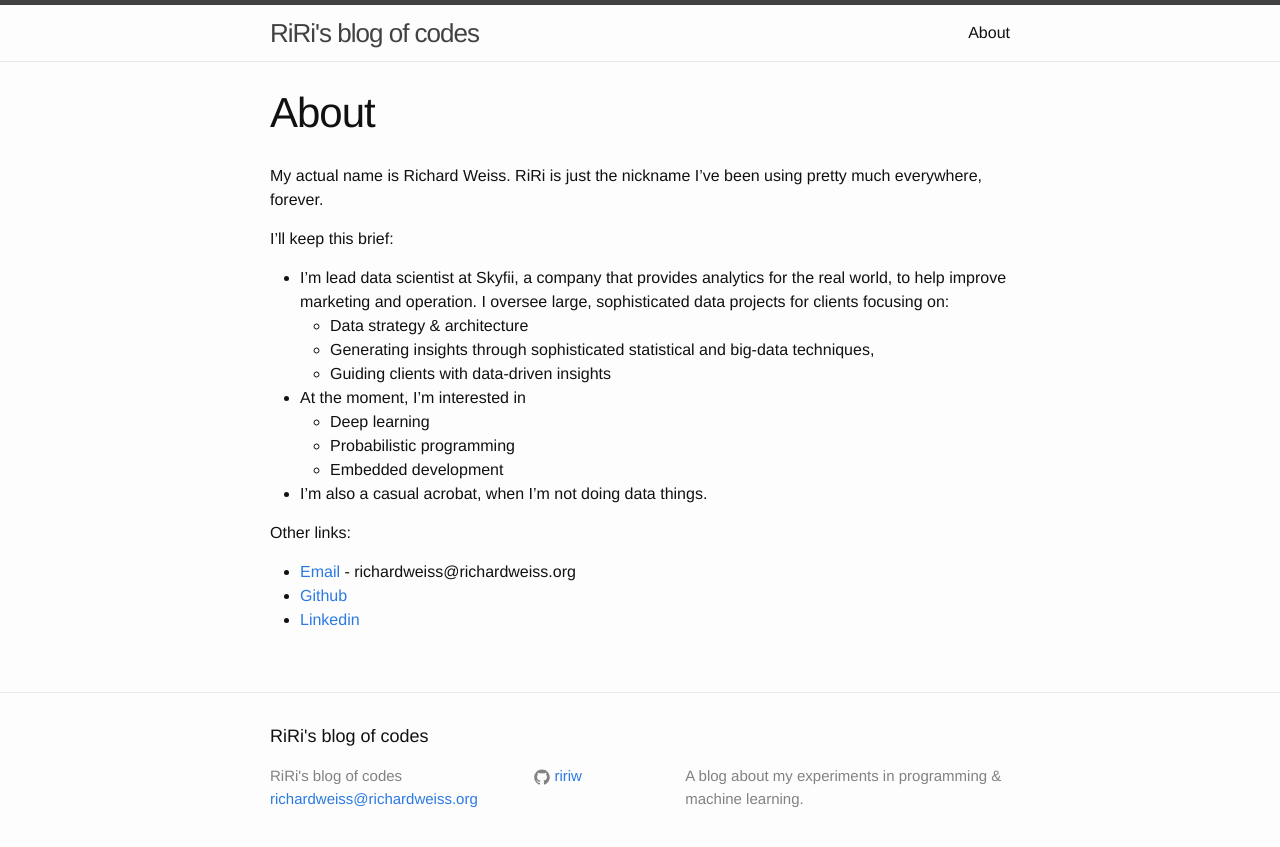
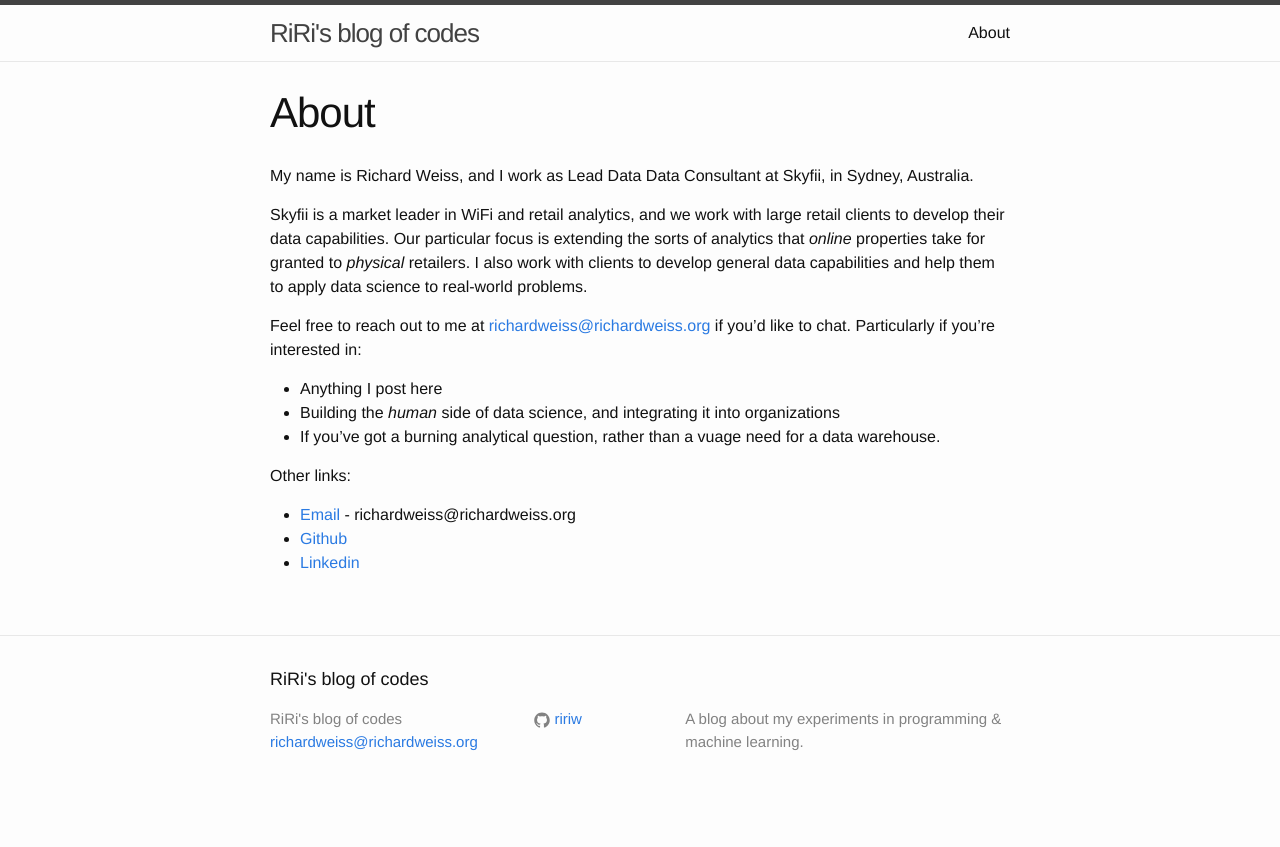
Before and after one commit to ririw/ririw.github.io, a Jekyll site: the page built from about.md, in a window 1280 px wide. Shown: the top 847 px of the page. Built offline with Jekyll 4.4.1, drawn with Linux system fonts in a browser that asks for light colours.

```diff
--- a/about.md
+++ b/about.md
@@ -4,19 +4,18 @@
 permalink: /about/
 ---
 
-My actual name is Richard Weiss. RiRi is just the nickname I've been using pretty much everywhere, forever.
+My name is Richard Weiss, and I work as Lead Data Data Consultant at Skyfii, in Sydney, Australia.
 
-I'll keep this brief:
+Skyfii is a market leader in WiFi and retail analytics, and we work with large retail clients to develop their data capabilities.
+Our particular focus is extending the sorts of analytics that _online_ properties take for granted to _physical_ retailers.
+I also work with clients to develop general data capabilities and help them to apply data science to real-world problems.
 
-* I'm lead data scientist at Skyfii, a company that provides analytics for the real world, to help improve marketing and operation. I oversee large, sophisticated data projects for clients focusing on:
-  * Data strategy & architecture
-  * Generating insights through sophisticated statistical and big-data techniques,
-  * Guiding clients with data-driven insights
-* At the moment, I'm interested in
-  * Deep learning
-  * Probabilistic programming
-  * Embedded development
-* I'm also a casual acrobat, when I'm not doing data things.
+Feel free to reach out to me at [richardweiss@richardweiss.org](mailto:richardweiss@richardweiss.org) if you'd like to chat.
+Particularly if you're interested in:
+
+ - Anything I post here
+ - Building the _human_ side of data science, and integrating it into organizations
+ - If you've got a burning analytical question, rather than a vuage need for a data warehouse.
 
 Other links:
  * [Email](mailto:richardweiss@richardweiss.org) - richardweiss@richardweiss.org
```
Also changed, not shown: _posts/2017-07-23-conditional-wasserstein-gan.markdown (+4 -4 lines), assets/conditional-wasserstein-gans/points_actual_30000.png (renamed from assets/conditional-wasserstein-gans/plots/points_actual_30000.png), assets/conditional-wasserstein-gans/points_classes_30000.png (renamed from assets/conditional-wasserstein-gans/plots/points_classes_30000.png), assets/conditional-wasserstein-gans/points_scores_30000.png (renamed from assets/conditional-wasserstein-gans/plots/points_scores_30000.png), assets/conditional-wasserstein-gans/real.png (renamed from assets/conditional-wasserstein-gans/plots/real.png), 1 other file.
